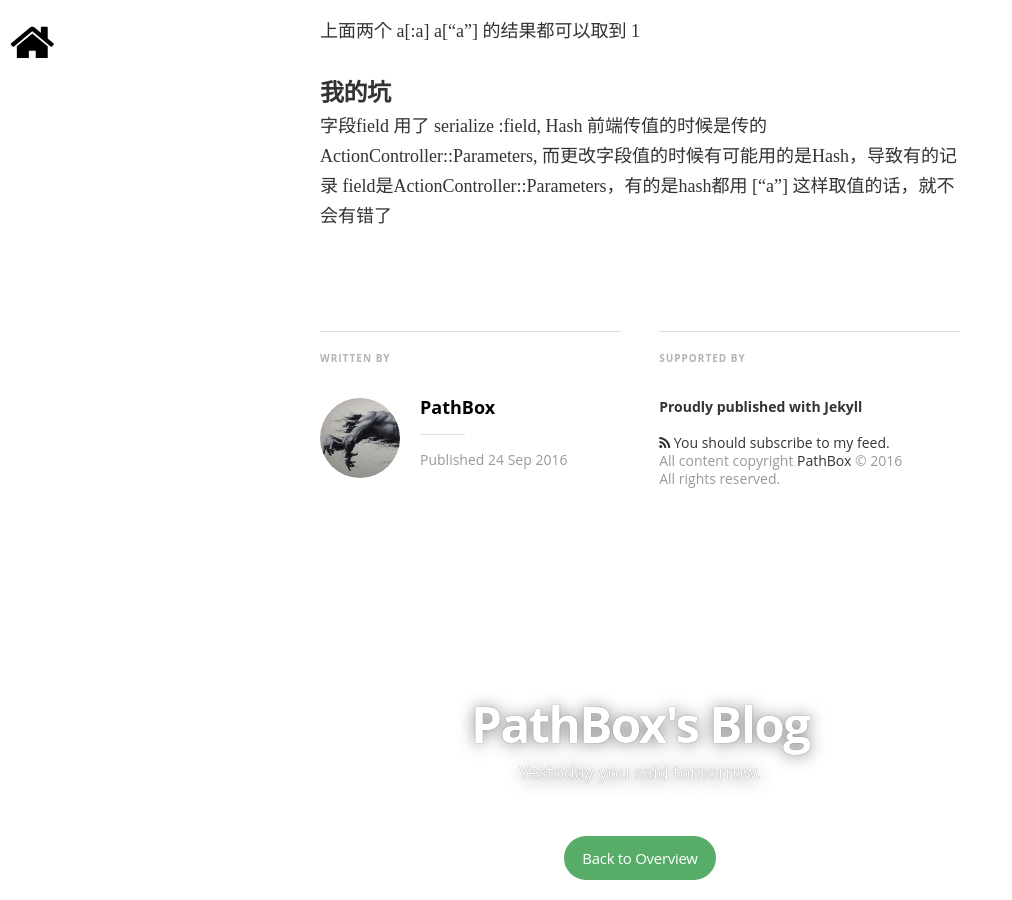
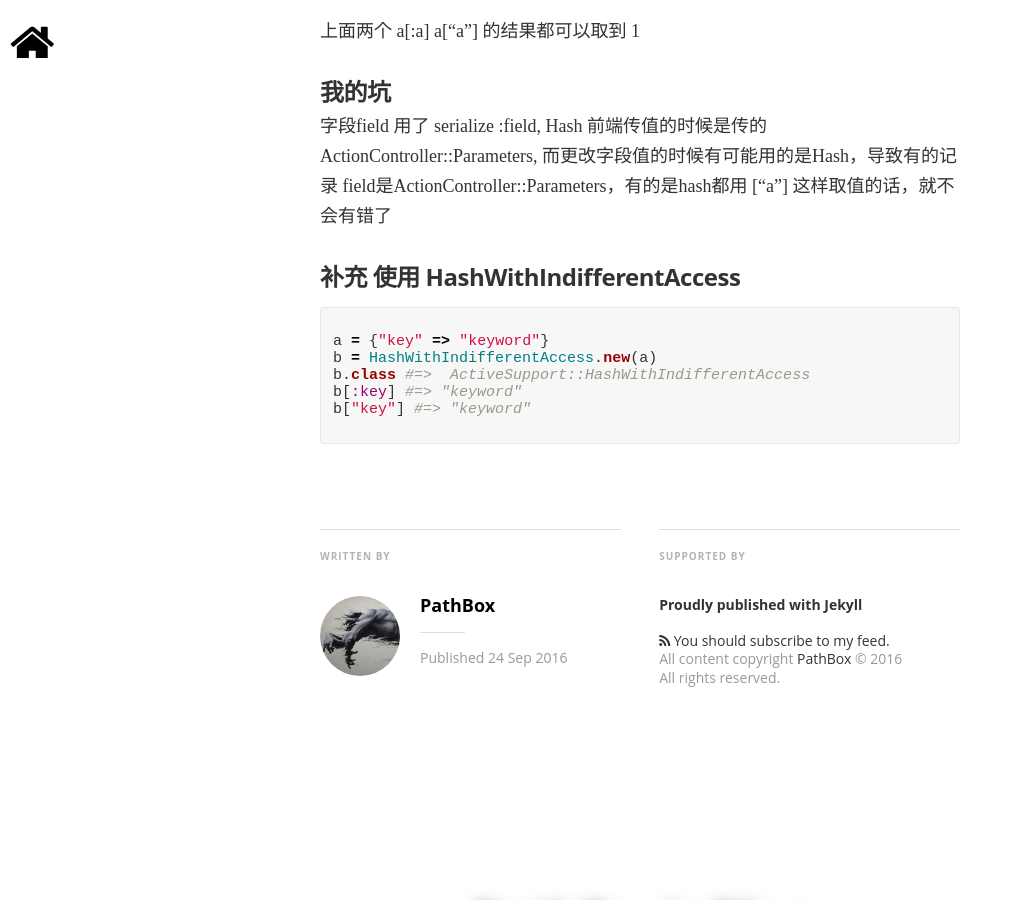
Before and after one commit to pathbox/pathbox.github.io, a Jekyll site: the page built from _posts/2016-09-24-hash-struct-in-rails.md, in a window 1280 px wide and 900 px high, scrolled down 2435 px. Shown: the whole window, without its empty margins (0-1012 px from the left). Built offline with Jekyll 4.4.1, drawn with Linux system fonts in a browser that asks for light colours; nearby versions of some CDN libraries; some web fonts are replaced; comment, search, counter and statistics services are not loaded.

Commit message:
使用 HashWithIndifferentAccess

````diff
--- a/_posts/2016-09-24-hash-struct-in-rails.md
+++ b/_posts/2016-09-24-hash-struct-in-rails.md
@@ -93,3 +93,15 @@ a = ActionController::Parameters.new({"a"=> 1})
 ##### 我的坑
 字段field 用了 serialize :field, Hash
 前端传值的时候是传的 ActionController::Parameters, 而更改字段值的时候有可能用的是Hash，导致有的记录 field是ActionController::Parameters，有的是hash都用 ["a"] 这样取值的话，就不会有错了
+
+##### 补充 使用 HashWithIndifferentAccess
+
+```ruby
+
+a = {"key" => "keyword"}
+b = HashWithIndifferentAccess.new(a)
+b.class #=>  ActiveSupport::HashWithIndifferentAccess
+b[:key] #=> "keyword"
+b["key"] #=> "keyword"
+
+```
````
